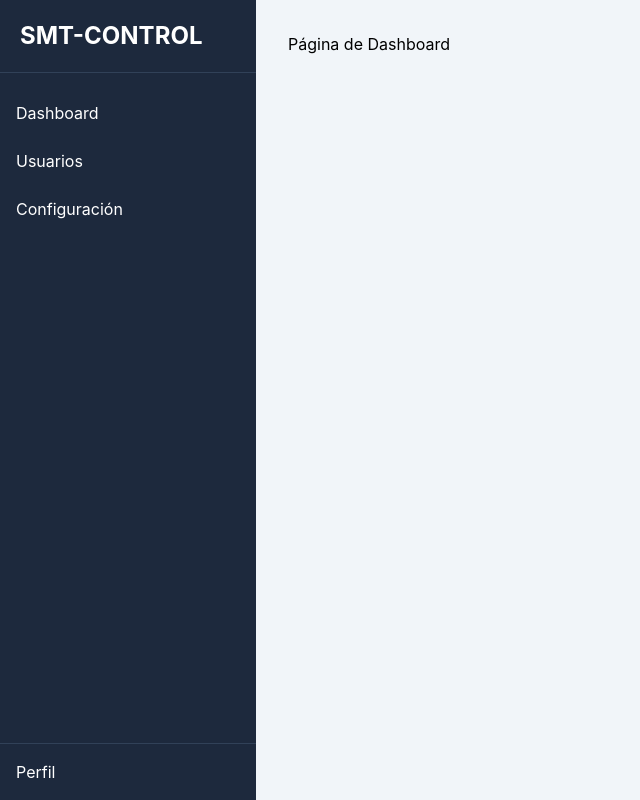
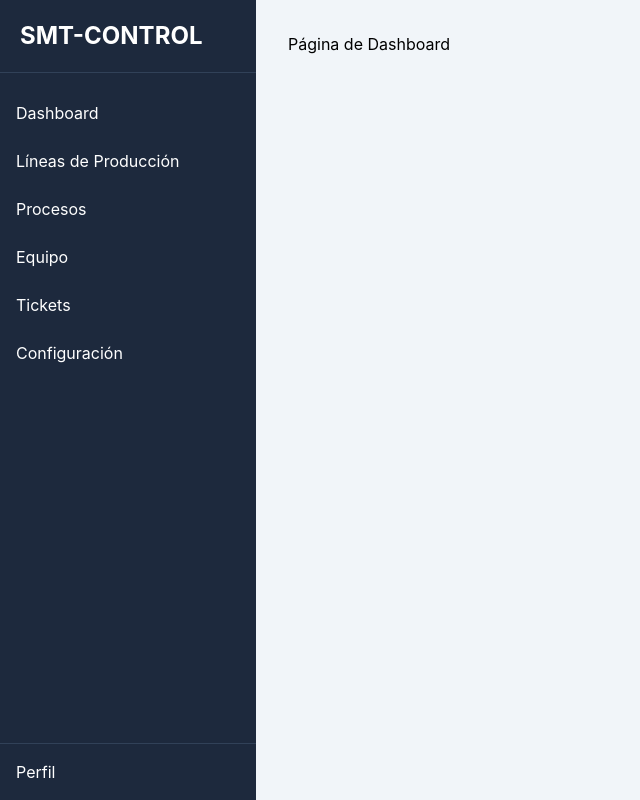
Before and after one commit to JohanCacerez/smt-control, a React (Vite) app: page / in a window 1280 px wide. Shown: the whole page, without its empty margins (0-640 px from the left). Built offline with nearby package versions, Linux system fonts and the light colour scheme.

Commit message:
secciones de barra de navegacion

```diff
--- a/src/App.tsx
+++ b/src/App.tsx
@@ -4,9 +4,12 @@ import { MainLayout } from "./components/templates/MainLayout";
 // Simulación de los componentes de página.
 // En un proyecto real, estos serían importados de 'src/components/5-pages/...'
 const DashboardPage = () => <h1>Página de Dashboard</h1>;
-const UsersPage = () => <h1>Página de Usuarios</h1>;
+const LinesProductionPage = () => <h1>Página de Líneas de Producción</h1>;
 const SettingsPage = () => <h1>Página de Configuración</h1>;
+const ProcessPage = () => <h1>Página de Proceso</h1>;
 const NotFoundPage = () => <h1>404: Página no encontrada</h1>;
+const TeamPage = () => <h1>Página del Equipo</h1>;
+const TicketsPage = () => <h1>Página de Tickets</h1>;
 
 function App() {
   return (
@@ -17,7 +20,10 @@ function App() {
         <Route index element={<DashboardPage />} />{" "}
         {/* La página por defecto en "/" */}
         <Route path="dashboard" element={<DashboardPage />} />
-        <Route path="users" element={<UsersPage />} />
+        <Route path="lines_production" element={<LinesProductionPage />} />
+        <Route path="process" element={<ProcessPage />} />
+        <Route path="team" element={<TeamPage />} />
+        <Route path="tickets" element={<TicketsPage />} />
         <Route path="settings" element={<SettingsPage />} />
         {/* Cualquier otra ruta no encontrada mostrará esta página */}
         <Route path="*" element={<NotFoundPage />} />
--- a/src/components/molecules/navItem.tsx
+++ b/src/components/molecules/navItem.tsx
@@ -13,7 +13,6 @@ export const NavItem = ({ to, label }: NavItemProps) => {
   return (
     <NavLink to={to}>
       <div className="flex items-center gap-x-3">
-        {/* {iconName && <Icon name={iconName} className="w-5 h-5" />} */}
         <span>{label}</span>
       </div>
     </NavLink>
--- a/src/components/organism/Sidebar.tsx
+++ b/src/components/organism/Sidebar.tsx
@@ -12,7 +12,10 @@ export const Sidebar = () => {
       {/* Contenedor de la navegación */}
       <nav className="flex-grow pt-4">
         <NavItem to="/dashboard" label="Dashboard" />
-        <NavItem to="/users" label="Usuarios" />
+        <NavItem to="/lines_production" label="Líneas de Producción" />
+        <NavItem to="/process" label="Procesos" />
+        <NavItem to="/team" label="Equipo" />
+        <NavItem to="/tickets" label="Tickets" />
         <NavItem to="/settings" label="Configuración" />
       </nav>
 
```
